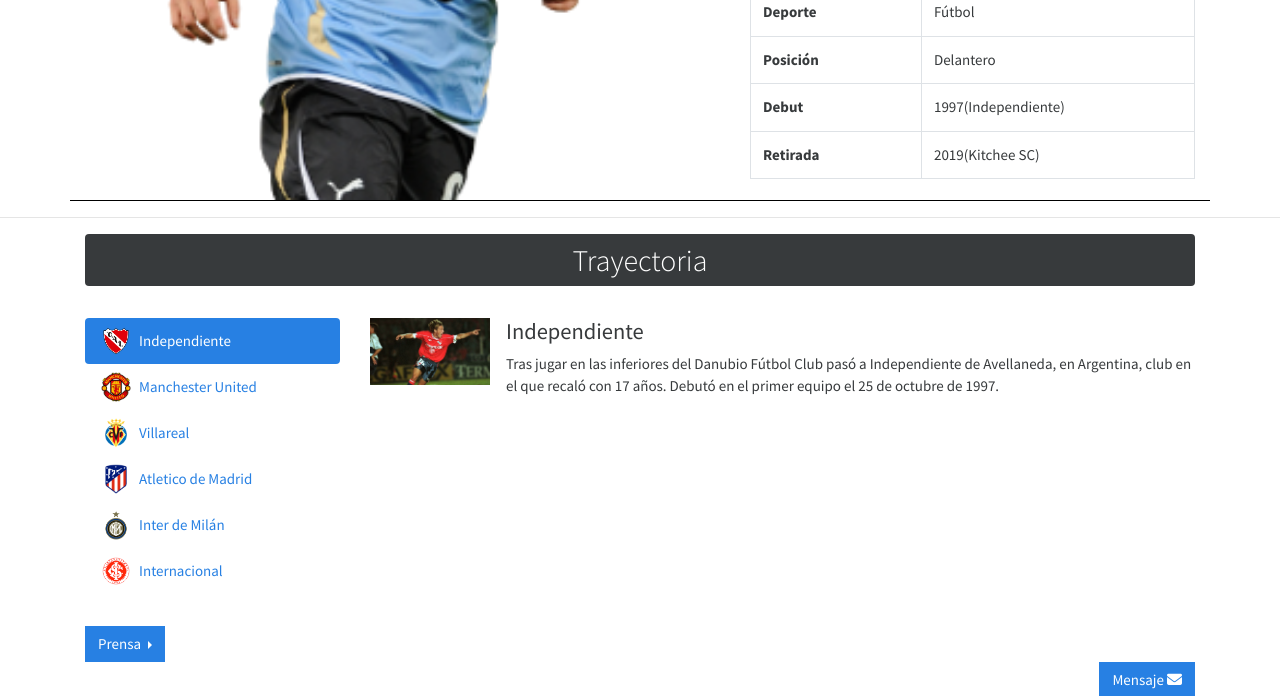
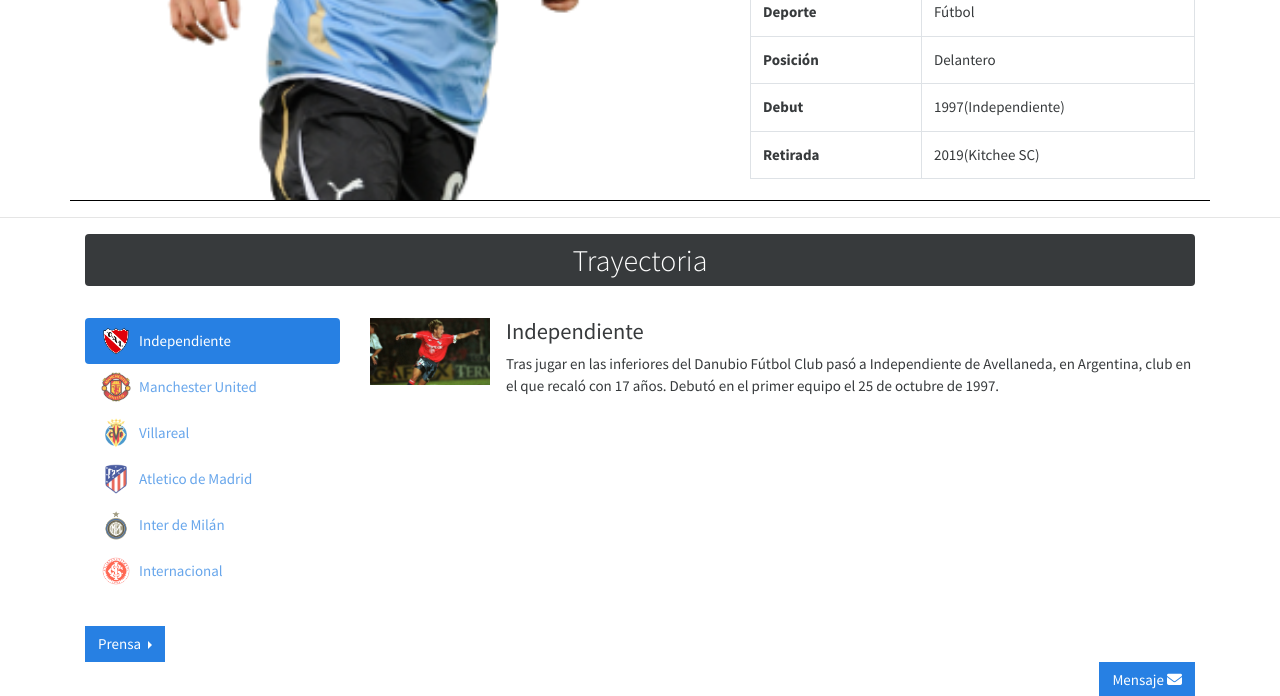
Before and after one commit to Saldanored/Tribute-Page, a plain HTML site: page index.html in a window 1280 px wide. Shown: the part 772-1468 px from the top of the page. Drawn offline with nearby package versions, Linux system fonts and the light colour scheme.

Commit message:
Add opacity in tabs

```diff
--- a/css/styles.css
+++ b/css/styles.css
@@ -40,3 +40,15 @@ footer div{
 nav div ul li a:hover{
     border-bottom: solid 1px #fff;
 }
+
+.higlight-mrg{
+    opacity: 0.7;
+}
+.higlight-mrg:hover{
+  /*   border-left: solid 2px #2780e3;*/
+     opacity: 1;
+}
+
+.active{
+    opacity: 1;
+}
--- a/index.html
+++ b/index.html
@@ -137,12 +137,12 @@
       <div class="row">
         <div class="col-sm-3">
           <div class="nav flex-column nav-pills" id="v-pills-tab" role="tablist" aria-orientation="vertical">
-            <a class="nav-link active d-flex align-items-center" id="v-pills-independiente-tab" data-toggle="pill" href="#v-pills-independiente" role="tab" aria-controls="v-pills-independiente" aria-selected="true"><img class="mr-2" width="30px" src="img/escudoIndependiente.png" alt="">Independiente</a>
-            <a class="nav-link d-flex align-items-center" id="v-pills-manchester-tab" data-toggle="pill" href="#v-pills-manchester" role="tab" aria-controls="v-pills-manchester" aria-selected="false"><img class="mr-2" width="30px" src="img/escudoManchester.png" alt=""> Manchester United</a>
-            <a class="nav-link d-flex align-items-center" id="v-pills-villareal-tab" data-toggle="pill" href="#v-pills-villareal" role="tab" aria-controls="v-pills-villareal" aria-selected="false"><img class="mr-2" width="30px" src="img/escudoVillareal.png" alt="">Villareal</a>
-            <a class="nav-link d-flex align-items-center" id="v-pills-atletico-tab" data-toggle="pill" href="#v-pills-atletico" role="tab" aria-controls="v-pills-atletico" aria-selected="false"><img class="mr-2" width="30px" src="img/escudoAtletico.png" alt="">Atletico de Madrid</a>
-            <a class="nav-link d-flex align-items-center" id="v-pills-intermilan-tab" data-toggle="pill" href="#v-pills-intermilan" role="tab" aria-controls="v-pills-intermilan" aria-selected="false"><img class="mr-2" width="30px" src="img/escudoInterMilan.png" alt="">Inter de Milán</a>
-            <a class="nav-link d-flex align-items-center" id="v-pills-interportoalegretab" data-toggle="pill" href="#v-pills-interportoalegre" role="tab" aria-controls="v-pills-interportoalegre" aria-selected="false"><img class="mr-2" width="30px" src="img/escudoInterPortoAlegre.png" alt="">Internacional</a>
+            <a class="nav-link active d-flex align-items-center higlight-mrg" id="v-pills-independiente-tab" data-toggle="pill" href="#v-pills-independiente" role="tab" aria-controls="v-pills-independiente" aria-selected="true"><img class="mr-2" width="30px" src="img/escudoIndependiente.png" alt="">Independiente</a>
+            <a class="nav-link d-flex align-items-center higlight-mrg" id="v-pills-manchester-tab" data-toggle="pill" href="#v-pills-manchester" role="tab" aria-controls="v-pills-manchester" aria-selected="false"><img class="mr-2" width="30px" src="img/escudoManchester.png" alt=""> Manchester United</a>
+            <a class="nav-link d-flex align-items-center higlight-mrg" id="v-pills-villareal-tab" data-toggle="pill" href="#v-pills-villareal" role="tab" aria-controls="v-pills-villareal" aria-selected="false"><img class="mr-2" width="30px" src="img/escudoVillareal.png" alt="">Villareal</a>
+            <a class="nav-link d-flex align-items-center higlight-mrg" id="v-pills-atletico-tab" data-toggle="pill" href="#v-pills-atletico" role="tab" aria-controls="v-pills-atletico" aria-selected="false"><img class="mr-2" width="30px" src="img/escudoAtletico.png" alt="">Atletico de Madrid</a>
+            <a class="nav-link d-flex align-items-center higlight-mrg" id="v-pills-intermilan-tab" data-toggle="pill" href="#v-pills-intermilan" role="tab" aria-controls="v-pills-intermilan" aria-selected="false"><img class="mr-2" width="30px" src="img/escudoInterMilan.png" alt="">Inter de Milán</a>
+            <a class="nav-link d-flex align-items-center higlight-mrg" id="v-pills-interportoalegretab" data-toggle="pill" href="#v-pills-interportoalegre" role="tab" aria-controls="v-pills-interportoalegre" aria-selected="false"><img class="mr-2" width="30px" src="img/escudoInterPortoAlegre.png" alt="">Internacional</a>
 
           </div>
         </div>
@@ -251,7 +251,7 @@
 
             <div class="tab-pane fade" id="v-pills-interportoalegre" role="tabpanel" aria-labelledby="v-pills-interportoalegre-tab">
               <div class="media">
-                <img class="mr-3 img-fluid" width="120" height="60" src="img/forlaninterportoalegre.jpg" alt="Sample photo">
+                <img class="mr-3 img-fluid" width="120"  src="img/forlaninterportoalegre.jpg" alt="Sample photo">
                 <div class="media-body">
                     <h4><strong>Internacional</strong></h4>
                     <p>
```
